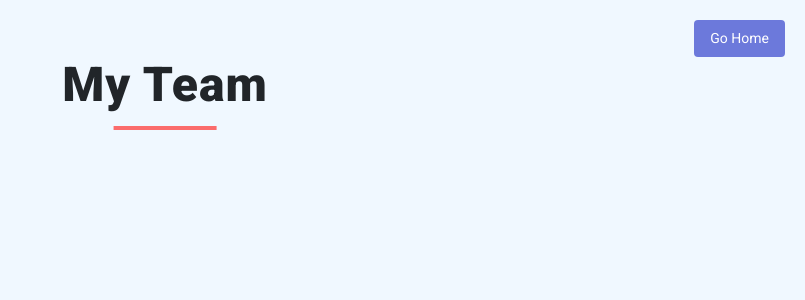
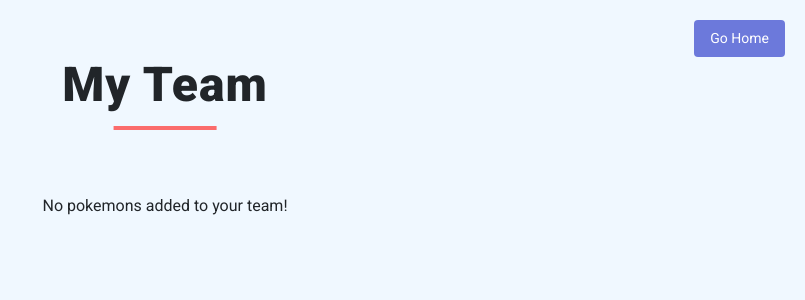
Before and after one commit to suzanpaudel/pokedex, a React (Vite) app: page /my-team in a window 1280 px wide. Shown: the top 300 px of the page, without its empty margins (475-1280 px from the left). Built offline with nearby package versions, Linux system fonts and the light colour scheme.

Commit message:
add logic in my team page if there is no content

```diff
--- a/src/pages/My Team/index.jsx
+++ b/src/pages/My Team/index.jsx
@@ -7,6 +7,20 @@ import PokemonItem from "../../components/PokemonItem";
 
 const MyTeam = () => {
 	const { myTeam } = useContext(MyTeamContext);
+
+	const getMyTeamData = () => {
+		if (myTeam.length === 0) {
+			return <p className="text-center">No pokemons added to your team!</p>;
+		} else {
+			return myTeam.map(pokemon => (
+				<PokemonItem
+					key={pokemon.id}
+					pokemon={pokemon}
+				/>
+			));
+		}
+	};
+
 	return (
 		<>
 			<NavBtn
@@ -15,14 +29,7 @@ const MyTeam = () => {
 			/>
 			<Heading title="My Team" />
 			<Container>
-				<Row>
-					{myTeam.map(pokemon => (
-						<PokemonItem
-							key={pokemon.id}
-							pokemon={pokemon}
-						/>
-					))}
-				</Row>
+				<Row>{getMyTeamData()}</Row>
 			</Container>
 		</>
 	);
```
